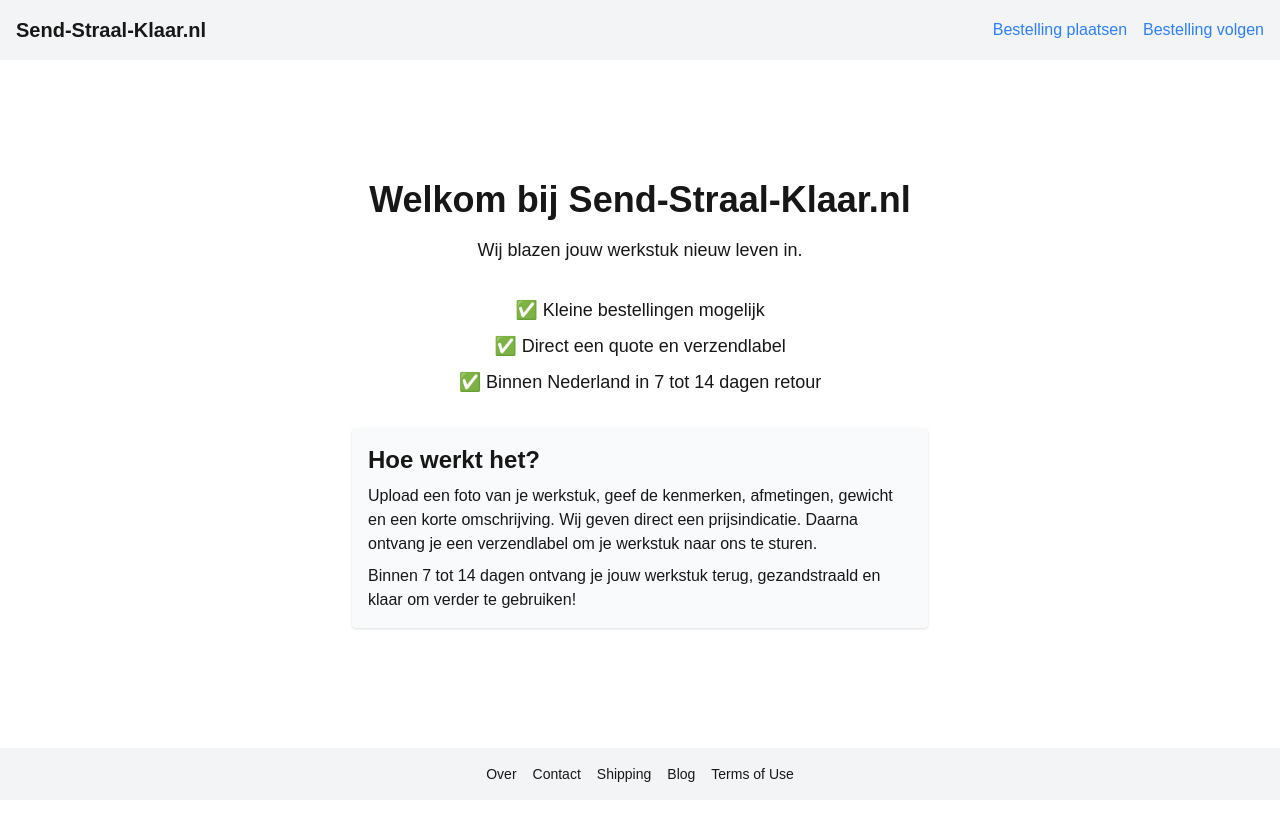
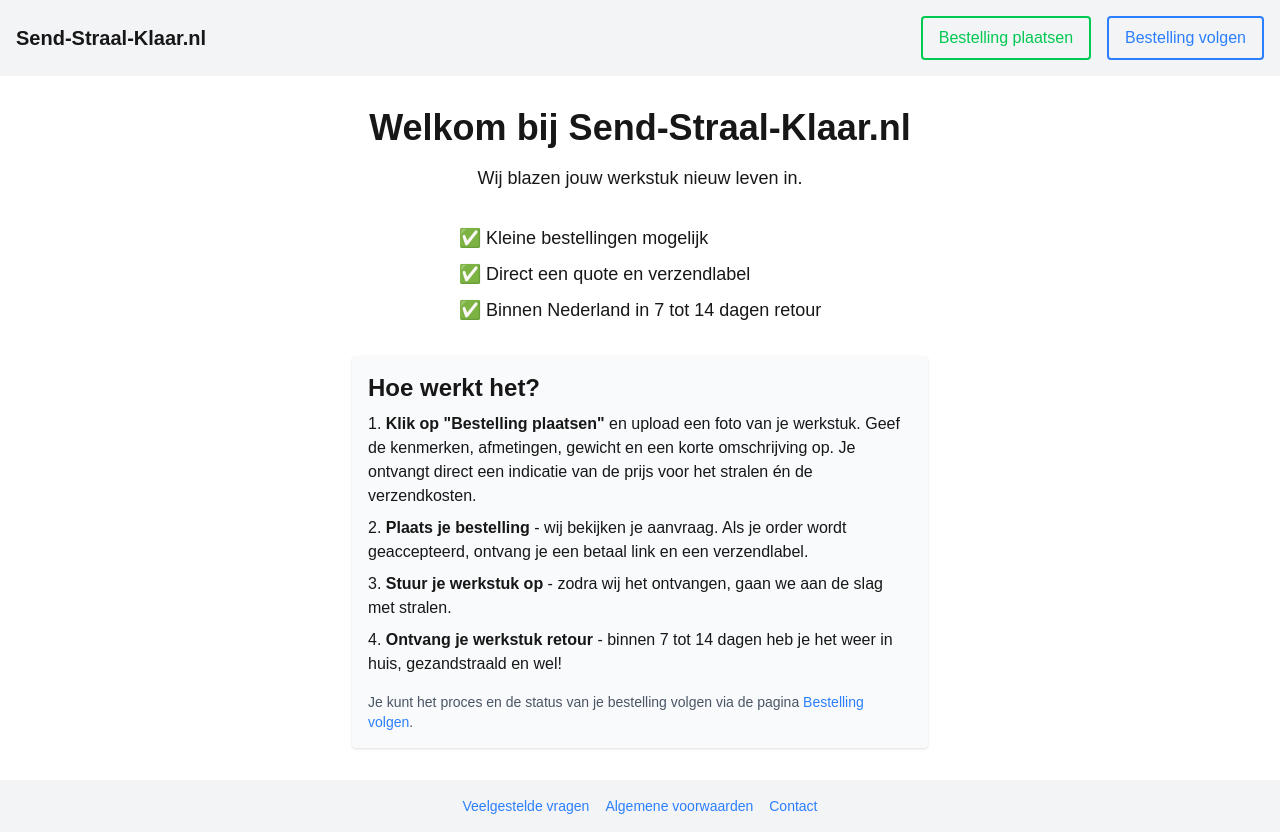
Before and after one commit to klabak436/gritblast-mvp, a Next.js app: page / in a window 1280 px wide. Before the commit the page ends 800 px from the top, so only its background shows below. Built offline with nearby package versions, Linux system fonts and the light colour scheme.

Commit message:
Order page: prijsblok onder formulier, telefoonnummer toegevoegd, status logica aangepast

```diff
--- /dev/null
+++ b/app/contact/page.js
@@ -0,0 +1,30 @@
+export default function ContactPage() {
+  return (
+    <main className="flex flex-col items-center justify-start min-h-screen p-8">
+      <h1 className="text-4xl font-bold mb-6">Contact</h1>
+
+      <div className="max-w-2xl text-left space-y-4">
+        <p>
+          Wij zijn gevestigd aan de <strong>Tt. Vasumweg 111, Amsterdam</strong>.
+          Let op: <span className="font-semibold text-red-600">bezoek alleen mogelijk op afspraak</span>.
+          Er is geen balie of showroom waar je zonder afspraak kunt langskomen.
+        </p>
+
+        <p>
+          Voor vragen of het maken van een afspraak kun je ons bereiken via:
+        </p>
+
+        <ul className="list-disc list-inside space-y-2">
+          <li>📱 WhatsApp: <strong>06 - 12345678 (TBD)</strong></li>
+          <li>📧 E-mail: <a href="mailto:info@send-straal-klaar.nl" className="text-blue-500 underline">info@send-straal-klaar.nl</a></li>
+        </ul>
+
+        <p>
+          Wij proberen zo snel mogelijk te reageren op je bericht. Bedankt voor je begrip!
+        </p>
+      </div>
+
+      <a href="/" className="mt-8 inline-block text-blue-500 underline">Terug naar home</a>
+    </main>
+  );
+}
--- /dev/null
+++ b/app/faq/page.js
@@ -0,0 +1,53 @@
+export default function FAQPage() {
+  return (
+    <main className="flex flex-col items-center justify-start min-h-screen p-8">
+      <h1 className="text-4xl font-bold mb-8">Veelgestelde Vragen</h1>
+
+      <div className="max-w-2xl w-full space-y-6">
+        <div className="bg-gray-50 p-4 rounded shadow">
+          <h2 className="text-xl font-semibold mb-2">Wat is zandstralen?</h2>
+          <p>
+            Zandstralen is een techniek waarbij een werkstuk wordt schoongemaakt of opgeruwd met behulp van een straalmiddel, zoals zand of korund, onder hoge druk.
+          </p>
+        </div>
+
+        <div className="bg-gray-50 p-4 rounded shadow">
+          <h2 className="text-xl font-semibold mb-2">Wat kan ik laten stralen?</h2>
+          <p>
+            Wij stralen een breed scala aan objecten: metalen onderdelen, kunstwerken, meubels, kleine machines en nog veel meer. Vraag gerust naar de mogelijkheden!
+          </p>
+        </div>
+
+        <div className="bg-gray-50 p-4 rounded shadow">
+          <h2 className="text-xl font-semibold mb-2">Hoe lang duurt het voordat ik mijn werkstuk terugkrijg?</h2>
+          <p>
+            De meeste werkstukken zijn binnen 7 tot 14 dagen retour, afhankelijk van het formaat en de complexiteit.
+          </p>
+        </div>
+
+        <div className="bg-gray-50 p-4 rounded shadow">
+          <h2 className="text-xl font-semibold mb-2">Wat kost zandstralen?</h2>
+          <p>
+            De prijs is afhankelijk van het oppervlak, gewicht en complexiteit. Vul het formulier in op onze website voor een directe prijsindicatie.
+          </p>
+        </div>
+
+        <div className="bg-gray-50 p-4 rounded shadow">
+          <h2 className="text-xl font-semibold mb-2">Hoe werkt het verzenden?</h2>
+          <p>
+            Na het invullen van je gegevens ontvang je een verzendlabel en instructies om je werkstuk op te sturen. De verzendkosten zijn inclusief retour en te volgen via track en trace.
+          </p>
+        </div>
+
+        <div className="bg-gray-50 p-4 rounded shadow">
+          <h2 className="text-xl font-semibold mb-2">Wat als ik niet tevreden ben?</h2>
+          <p>
+            We streven naar 100% tevredenheid. Mocht je niet tevreden zijn, neem dan direct contact met ons op zodat we samen een oplossing kunnen vinden. Als we het werkstuk niet kunnen stralen dan sturen we het terug zonder straalkosten in rekening te brengen, u betaald dan alleen de verzendkosten.
+          </p>
+        </div>
+      </div>
+
+      <a href="/" className="mt-8 inline-block text-blue-500 underline">Terug naar home</a>
+    </main>
+  );
+}
--- a/app/order/page.js
+++ b/app/order/page.js
@@ -6,6 +6,7 @@ import { sendToAirtable } from "../../utils";
 export default function OrderPage() {
   const [formData, setFormData] = useState({
     name: "",
+    phone: "",
     email: "",
     address: "",
     postcode: "",
@@ -24,13 +25,14 @@ export default function OrderPage() {
   const [totalPrice, setTotalPrice] = useState(null);
   const [step, setStep] = useState("form");
   const [orderCode, setOrderCode] = useState("");
+  const [quoteGenerated, setQuoteGenerated] = useState(false);
 
   const handleChange = (e) => {
     const { name, value } = e.target;
     setFormData({ ...formData, [name]: value });
   };
 
-  const handleSubmit = (e) => {
+  const handleSubmit = async (e) => {
     e.preventDefault();
 
     const l = parseFloat(formData.length) || 0;
@@ -57,15 +59,20 @@ export default function OrderPage() {
     setPrice(workPrice);
     setShippingCost(shipping);
     setTotalPrice(total);
-    setStep("quote");
+    setQuoteGenerated(true);
+
+    setTimeout(() => {
+      window.scrollTo({ top: document.body.scrollHeight, behavior: "smooth" });
+    }, 100);
   };
 
-const handleConfirm = async () => {
+  const handleConfirm = async (status) => {
     const code = "ORD" + Math.floor(100000 + Math.random() * 900000);
     setOrderCode(code);
 
     const record = {
       Naam: formData.name,
+      Telefoonnummer: formData.phone,
       Email: formData.email,
       Adres: formData.address,
       Postcode: formData.postcode,
@@ -82,30 +89,34 @@ const handleConfirm = async () => {
       Verzendkosten: String(shippingCost),
       Totaalprijs: String(totalPrice),
       Referentiecode: code,
-    Status: "Nog niet geaccepteerd, nog niet betaald",
+      Status: status,
     };
 
     try {
       const result = await sendToAirtable(record);
       console.log("Airtable response:", result);
+      if (status === "Nog niet geaccepteerd, nog niet betaald") {
         setStep("confirmation");
+      } else {
+        window.location.href = "/";
+      }
     } catch (error) {
       console.error("Fout bij verzenden naar Airtable:", error);
       alert("Er ging iets mis met het versturen van je order. Probeer later opnieuw.");
     }
   };
 
-  const handleBack = () => {
-    setStep("form");
-  };
-
   return (
     <main className="flex flex-col items-center justify-center min-h-screen p-8">
+      {step !== "confirmation" && (
+        <h1 className="text-4xl font-bold mb-4">Bestelling plaatsen</h1>
+      )}
+
       {step === "form" && (
         <>
-          <h1 className="text-4xl font-bold mb-4">Bestelling plaatsen</h1>
           <form onSubmit={handleSubmit} className="flex flex-col gap-4 w-full max-w-md bg-gray-50 p-4 rounded shadow">
             <label>Naam:<input name="name" onChange={handleChange} className="border p-2 rounded w-full" required /></label>
+            <label>Telefoon:<input name="phone" onChange={handleChange} className="border p-2 rounded w-full" required /></label>
             <label>E-mail:<input name="email" onChange={handleChange} className="border p-2 rounded w-full" required /></label>
             <label>Adres:<input name="address" onChange={handleChange} className="border p-2 rounded w-full" required /></label>
             <label>Postcode:<input name="postcode" onChange={handleChange} className="border p-2 rounded w-full" required /></label>
@@ -130,23 +141,32 @@ const handleConfirm = async () => {
         </>
       )}
 
-      {step === "quote" && (
-        <div className="text-center">
+      {quoteGenerated && step === "form" && (
+        <div className="text-center mt-8">
           <h2 className="text-2xl font-bold mb-4">Prijsindicatie</h2>
           <p>Stralen: <strong>€{price}</strong></p>
           <p>Verzendkosten: <strong>€{shippingCost}</strong></p>
           <p>Totaalprijs: <strong>€{totalPrice}</strong></p>
           <div className="mt-4 space-x-4">
-            <button onClick={handleBack} className="bg-gray-300 p-2 rounded hover:bg-gray-400">Terug</button>
-            <button onClick={handleConfirm} className="bg-green-500 text-white p-2 rounded hover:bg-green-600">Doorgaan met order</button>
+            <button
+              onClick={() => handleConfirm("Niet doorgezet")}
+              className="bg-gray-300 p-2 rounded hover:bg-gray-400"
+            >
+              Terug naar home
+            </button>
+            <button
+              onClick={() => handleConfirm("Nog niet geaccepteerd, nog niet betaald")}
+              className="bg-green-500 text-white p-2 rounded hover:bg-green-600"
+            >
+              Plaats bestelling
+            </button>
           </div>
         </div>
       )}
 
       {step === "confirmation" && (
         <div className="text-center">
-          <h2 className="text-2xl font-bold mb-4">Orderbevestiging</h2>
-          <p>Je referentiecode: <strong>{orderCode}</strong></p>
+          <p className="text-2xl font-bold mb-4">Je referentiecode: <strong>{orderCode}</strong></p>
           <p className="mt-4">We sturen je een e-mail ter bevestiging van je aanvraag.</p>
           <p>Als je order wordt geaccepteerd, ontvang je een betaalverzoek en verzendinstructies.</p>
           <p className="mt-4 text-yellow-600">Status: Nog niet geaccepteerd, nog niet betaald.</p>
--- a/app/page.js
+++ b/app/page.js
@@ -4,9 +4,19 @@ export default function HomePage() {
       {/* Header */}
       <header className="flex justify-between items-center p-4 bg-gray-100">
         <div className="text-xl font-bold">Send-Straal-Klaar.nl</div>
-        <nav className="space-x-4">
-          <a href="/order" className="text-blue-500 hover:underline">Bestelling plaatsen</a>
-          <a href="/track" className="text-blue-500 hover:underline">Bestelling volgen</a>
+        <nav className="flex gap-4">
+          <a
+            href="/order"
+            className="border-2 border-green-500 text-green-500 px-4 py-2 rounded hover:bg-green-100 text-sm sm:text-base"
+          >
+            Bestelling plaatsen
+          </a>
+          <a
+            href="/track"
+            className="border-2 border-blue-500 text-blue-500 px-4 py-2 rounded hover:bg-blue-100 text-sm sm:text-base"
+          >
+            Bestelling volgen
+          </a>
         </nav>
       </header>
 
@@ -16,7 +26,7 @@ export default function HomePage() {
         <p className="text-lg mb-8">Wij blazen jouw werkstuk nieuw leven in.</p>
 
         {/* USP's */}
-        <ul className="space-y-2 text-lg mb-8">
+        <ul className="text-left mb-8 space-y-2 text-lg">
           <li>✅ Kleine bestellingen mogelijk</li>
           <li>✅ Direct een quote en verzendlabel</li>
           <li>✅ Binnen Nederland in 7 tot 14 dagen retour</li>
@@ -25,23 +35,31 @@ export default function HomePage() {
         {/* Uitlegblok */}
         <div className="max-w-xl text-left bg-gray-50 p-4 rounded shadow">
           <h2 className="text-2xl font-bold mb-2">Hoe werkt het?</h2>
-          <p className="mb-2">
-            Upload een foto van je werkstuk, geef de kenmerken, afmetingen, gewicht en een korte omschrijving.
-            Wij geven direct een prijsindicatie. Daarna ontvang je een verzendlabel om je werkstuk naar ons te sturen.
-          </p>
-          <p>
-            Binnen 7 tot 14 dagen ontvang je jouw werkstuk terug, gezandstraald en klaar om verder te gebruiken!
+          <ol className="list-decimal list-inside space-y-2">
+            <li>
+              <strong>Klik op "Bestelling plaatsen"</strong> en upload een foto van je werkstuk. Geef de kenmerken, afmetingen, gewicht en een korte omschrijving op. Je ontvangt direct een indicatie van de prijs voor het stralen én de verzendkosten.
+            </li>
+            <li>
+              <strong>Plaats je bestelling</strong> - wij bekijken je aanvraag. Als je order wordt geaccepteerd, ontvang je een betaal link en een verzendlabel.
+            </li>
+            <li>
+              <strong>Stuur je werkstuk op</strong> - zodra wij het ontvangen, gaan we aan de slag met stralen.
+            </li>
+            <li>
+              <strong>Ontvang je werkstuk retour</strong> - binnen 7 tot 14 dagen heb je het weer in huis, gezandstraald en wel!
+            </li>
+          </ol>
+          <p className="mt-4 text-sm text-gray-600">
+            Je kunt het proces en de status van je bestelling volgen via de pagina <a href="/track" className="text-blue-500 hover:underline">Bestelling volgen</a>.
           </p>
         </div>
       </main>
 
       {/* Footer */}
       <footer className="bg-gray-100 p-4 text-center text-sm space-x-4">
-        <a href="#">Over</a>
-        <a href="#">Contact</a>
-        <a href="#">Shipping</a>
-        <a href="#">Blog</a>
-        <a href="#">Terms of Use</a>
+        <a href="/faq" className="text-blue-500 hover:underline">Veelgestelde vragen</a>
+        <a href="/terms" className="text-blue-500 hover:underline">Algemene voorwaarden</a>
+        <a href="/contact" className="text-blue-500 hover:underline">Contact</a>
       </footer>
     </div>
   );
--- /dev/null
+++ b/app/terms/page.js
@@ -0,0 +1,33 @@
+export default function TermsPage() {
+  return (
+    <main className="flex flex-col items-center justify-start min-h-screen p-8">
+      <h1 className="text-4xl font-bold mb-6">Algemene Voorwaarden</h1>
+
+      <div className="max-w-2xl text-center">
+        <p className="mb-4">
+          Op deze pagina vind je de algemene voorwaarden van Send-Straal-Klaar.nl.
+          Deze zijn van toepassing op al onze diensten en leveringen.
+        </p>
+
+        <p className="mb-4">
+          Klik op onderstaande knop om de algemene voorwaarden in PDF-formaat te bekijken of te downloaden.
+        </p>
+
+        <a
+          href="/algemene-voorwaarden.pdf" // Pas deze link aan zodra je de PDF hebt!
+          target="_blank"
+          rel="noopener noreferrer"
+          className="inline-block bg-blue-500 text-white p-2 rounded hover:bg-blue-600"
+        >
+          Bekijk de Algemene Voorwaarden (PDF)
+        </a>
+
+        <p className="mt-8 text-sm text-gray-500">
+          Vragen over onze voorwaarden? Neem gerust contact met ons op via de <a href="/contact" className="text-blue-500 underline">contactpagina</a>.
+        </p>
+      </div>
+
+      <a href="/" className="mt-8 inline-block text-blue-500 underline">Terug naar home</a>
+    </main>
+  );
+}
```
Also changed, not shown: app/test-airtable/page.js (deleted, +0 -50 lines). Lines whose indentation alone changed are shown as unchanged.
